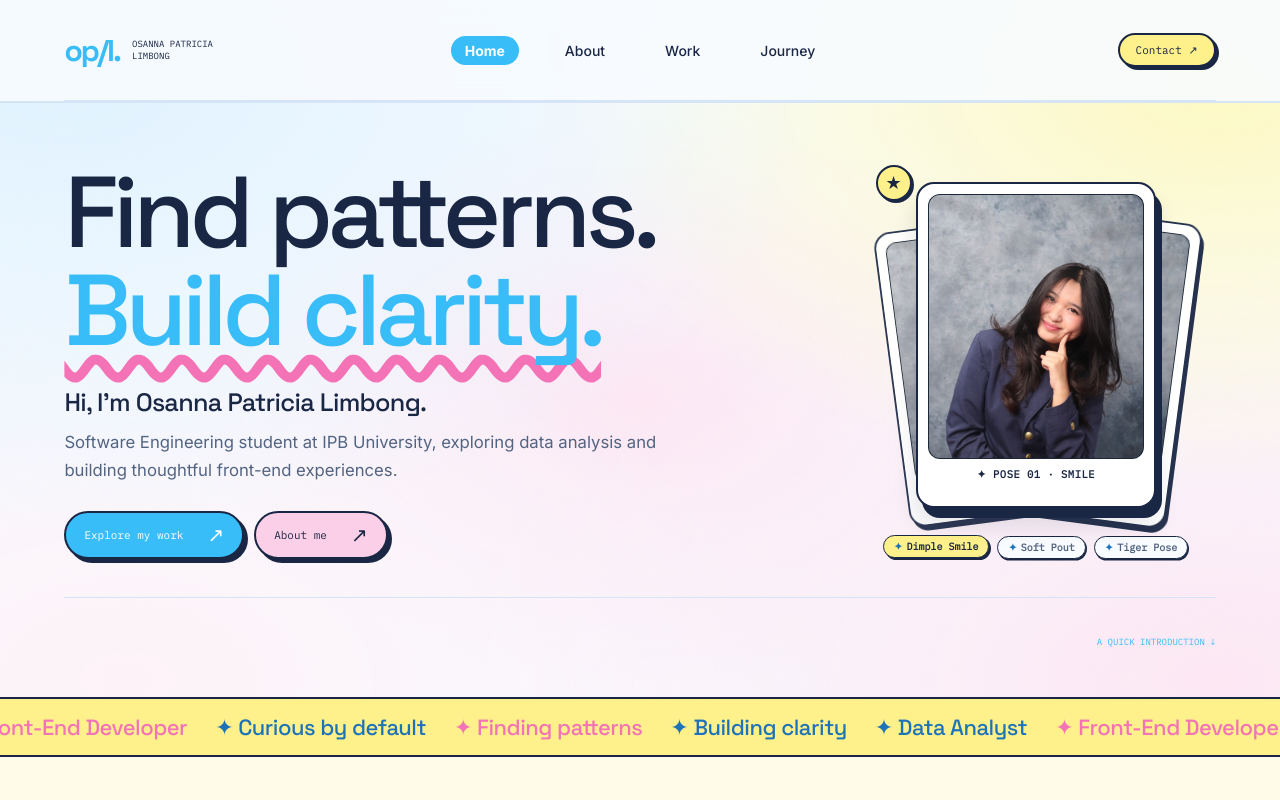
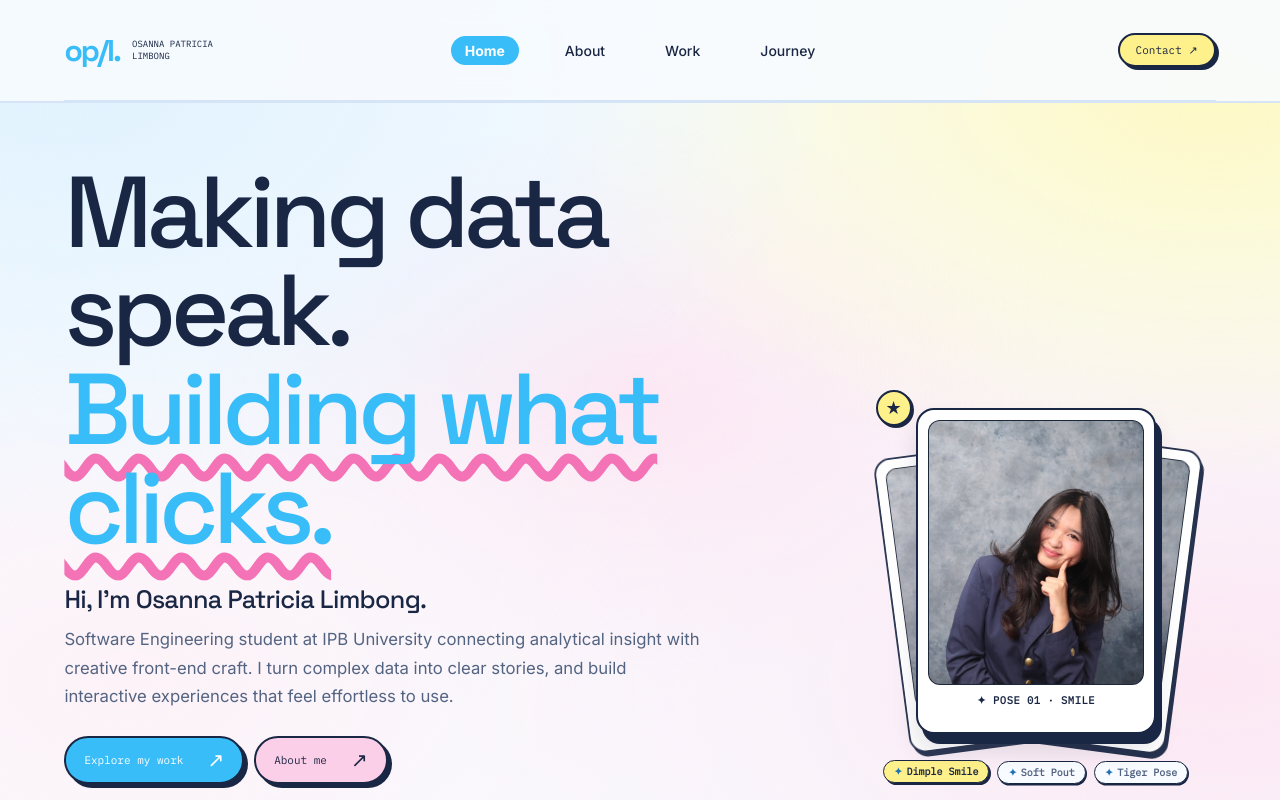
Before and after one commit to theocaw/Portofolio, a React (Vite) app: page / in a window 1280 px wide. Shown: the top 800 px of the page. Built offline with nearby package versions, Linux system fonts and the light colour scheme.

Commit message:
feat(home): upgrade hero headline and intro copy with creative engaging tone

```diff
--- a/src/content/home.js
+++ b/src/content/home.js
@@ -1,8 +1,8 @@
 export const home = {
-  headline: ['Find patterns.', 'Build clarity.'],
+  headline: ['Making data speak.', 'Building what clicks.'],
   greeting: 'Hi, I’m Osanna Patricia Limbong.',
   intro:
-    'Software Engineering student at IPB University, exploring data analysis and building thoughtful front-end experiences.',
+    'Software Engineering student at IPB University connecting analytical insight with creative front-end craft. I turn complex data into clear stories, and build interactive experiences that feel effortless to use.',
   actions: [
     { label: 'Explore my work', to: '/work', variant: 'primary' },
     { label: 'About me', to: '/about', variant: 'secondary' },
@@ -33,7 +33,14 @@ export const home = {
     footnote: 'ALSO EXPLORING FULL-STACK DEVELOPMENT',
   },
   scrollCue: 'A QUICK INTRODUCTION ↓',
-  marquee: ['Data Analyst', 'Front-End Developer', 'Curious by default', 'Finding patterns', 'Building clarity'],
+  marquee: [
+    'Data Analyst',
+    'Front-End Developer',
+    'Curious by default',
+    'Making data speak',
+    'Building what clicks',
+    'IPB University',
+  ],
   explore: {
     title: 'Three ways to get to know me.',
     link: { label: 'EXPLORE THE DEDICATED PAGES ↗', to: '/about' },
```
